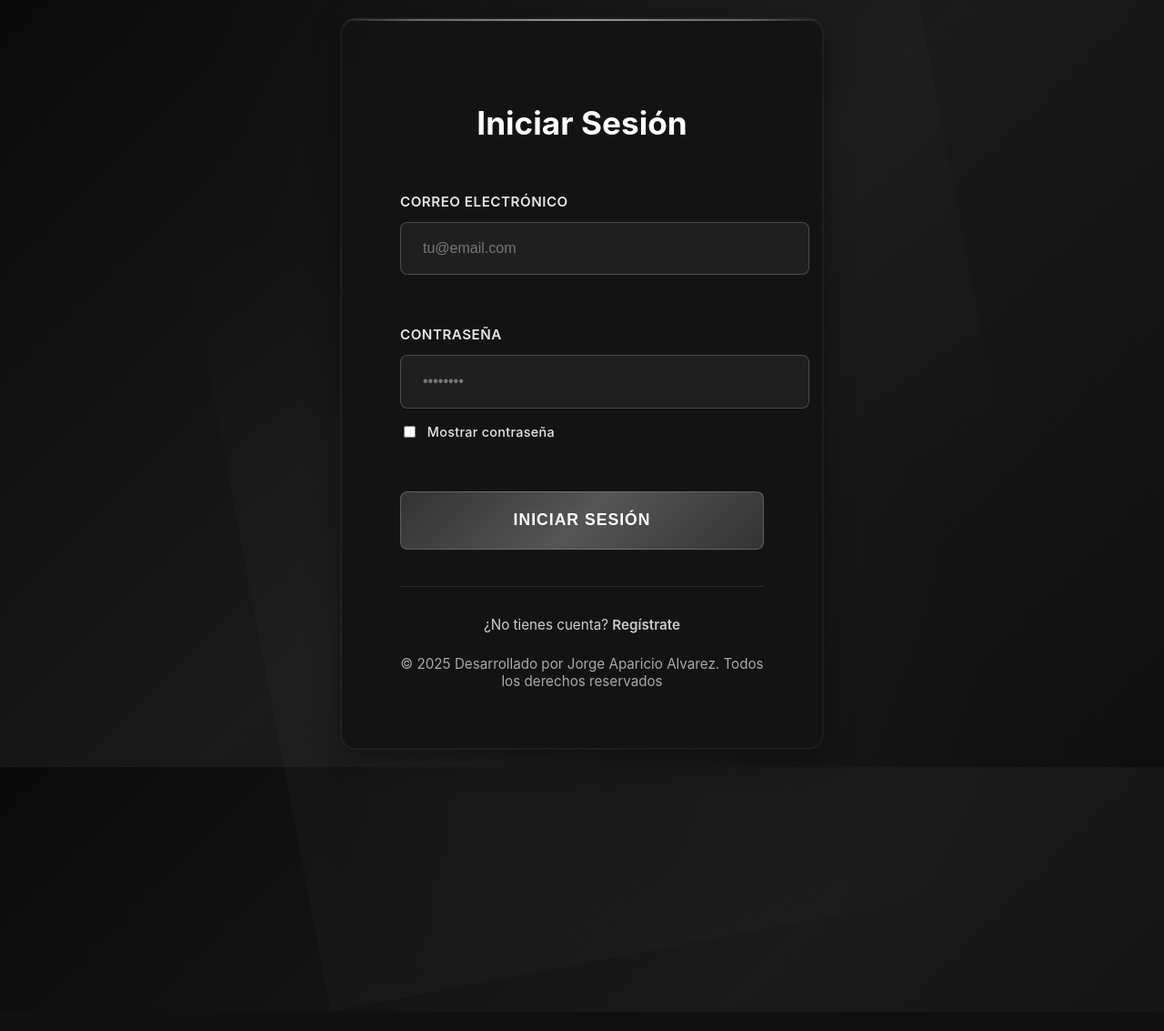
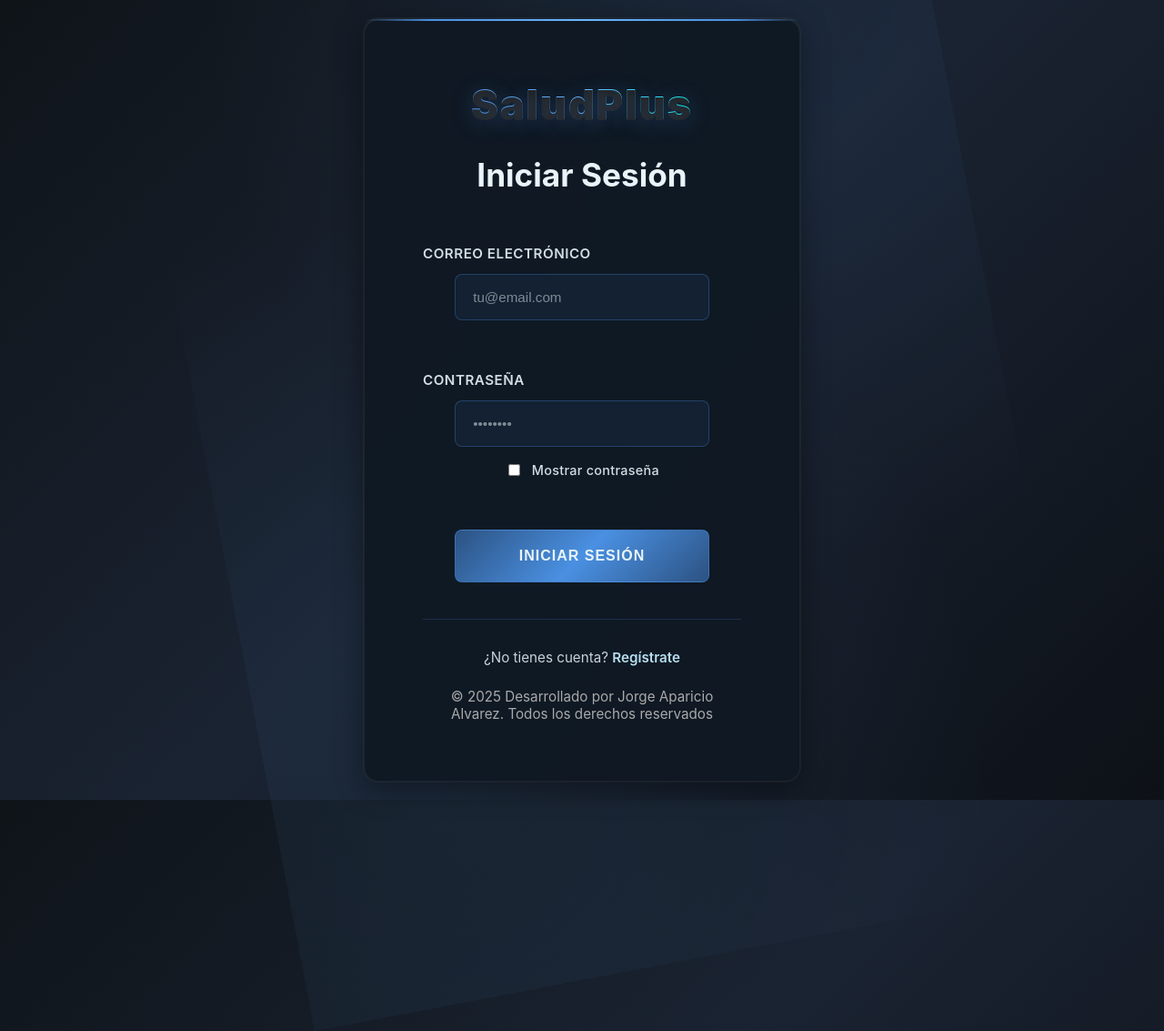
Before and after one commit to Japaricio2004/SaludPlus, a Flask app: page /login in a window 1280 px wide. Shown: the whole page at 91% size. Before the commit the page ends 1112 px from the top, so only its background shows below. Run offline with Flask 3, Linux system fonts and the light colour scheme.

Commit message:
Update login.html

```diff
--- a/templates/login.html
+++ b/templates/login.html
@@ -7,7 +7,7 @@
 <style>
 body {
   font-family: 'Inter', 'Segoe UI', Tahoma, Geneva, Verdana, sans-serif;
-  background: linear-gradient(135deg, #0a0a0a 0%, #1a1a1a 50%, #0f0f0f 100%);
+  background: linear-gradient(135deg, #0f1419 0%, #1a2332 50%, #0d1117 100%);
   min-height: 100vh;
   display: flex;
   justify-content: center;
@@ -22,8 +22,8 @@ body {
   width: 100%;
   height: 100%;
   background-image:
-    radial-gradient(circle at 20% 20%, rgba(64, 64, 64, 0.1) 0%, transparent 50%),
-    radial-gradient(circle at 80% 80%, rgba(96, 96, 96, 0.08) 0%, transparent 50%);
+    radial-gradient(circle at 20% 20%, rgba(45, 85, 135, 0.15) 0%, transparent 50%),
+    radial-gradient(circle at 80% 80%, rgba(65, 125, 185, 0.1) 0%, transparent 50%);
   animation: patternMove 30s linear infinite;
 }
 @keyframes patternMove {
@@ -33,11 +33,11 @@ body {
   75% { transform: translate(-20px, -20px) rotate(270deg); }
 }
 .register-container {
-  background: rgba(20, 20, 20, 0.95);
+  background: rgba(15, 25, 35, 0.95);
   backdrop-filter: blur(10px);
   padding: 4rem 4rem;
   border-radius: 16px;
-  width: 400px;
+  width: 350px;
   max-width: 95vw;
   position: relative;
   animation: containerFadeIn 0.8s ease-out;
@@ -58,13 +58,13 @@ body {
   left: 0;
   right: 0;
   height: 2px;
-  background: linear-gradient(90deg, transparent 0%, #666 15%, #999 50%, #666 85%, transparent 100%);
+  background: linear-gradient(90deg, transparent 0%, #4a90e2 15%, #6bb6ff 50%, #4a90e2 85%, transparent 100%);
   border-radius: 16px 16px 0 0;
 }
 h2 {
   text-align: center;
   margin-bottom: 3.5rem;
-  color: #ffffff;
+  color: #e8f4f8;
   font-size: 2.2rem;
   font-weight: 700;
   position: relative;
@@ -78,7 +78,7 @@ h2 {
 label {
   display: block;
   margin-bottom: 0.8rem;
-  color: rgba(255, 255, 255, 0.9);
+  color: rgba(232, 244, 248, 0.9);
   font-weight: 600;
   font-size: 0.95rem;
   text-transform: uppercase;
@@ -92,7 +92,7 @@ label::after {
   left: 0;
   width: 0;
   height: 1px;
-  background: #888;
+  background: #4a90e2;
   transition: width 0.3s ease;
 }
 .form-group:focus-within label::after {
@@ -101,53 +101,60 @@ label::after {
 .input-wrapper {
   position: relative;
   border-radius: 8px;
+  max-width: 280px;
+  margin: 0 auto;
 }
 input[type="email"],
 input[type="password"],
 input[type="text"] {
   width: 100%;
-  padding: 1.2rem 1.5rem;
-  border: 1px solid rgba(255, 255, 255, 0.2);
+  padding: 1rem 1.2rem;
+  border: 1px solid rgba(74, 144, 226, 0.3);
   border-radius: 8px;
-  font-size: 1rem;
-  background: rgba(255, 255, 255, 0.05);
-  color: #fff;
+  font-size: 0.95rem;
+  background: rgba(74, 144, 226, 0.08);
+  color: #e8f4f8;
   transition: all 0.3s ease;
   position: relative;
   z-index: 2;
   font-weight: 400;
+  box-sizing: border-box;
 }
 input[type="email"]::placeholder,
 input[type="password"]::placeholder,
 input[type="text"]::placeholder {
-  color: rgba(255, 255, 255, 0.4);
+  color: rgba(232, 244, 248, 0.5);
 }
 input[type="email"]:focus,
 input[type="password"]:focus,
 input[type="text"]:focus {
   outline: none;
-  border-color: #666;
-  background: rgba(255, 255, 255, 0.08);
-  box-shadow: 0 0 0 3px rgba(255, 255, 255, 0.05);
+  border-color: #6bb6ff;
+  background: rgba(107, 182, 255, 0.12);
+  box-shadow: 0 0 0 3px rgba(74, 144, 226, 0.15);
 }
 .show-password {
   margin-top: 1rem;
   display: flex;
   align-items: center;
+  justify-content: center;
   user-select: none;
   cursor: pointer;
-  color: rgba(255, 255, 255, 0.8);
+  color: rgba(232, 244, 248, 0.85);
   transition: all 0.3s ease;
   z-index: 2;
   position: relative;
+  max-width: 280px;
+  margin-left: auto;
+  margin-right: auto;
 }
 .show-password:hover {
-  color: #ccc;
+  color: #b8dff0;
 }
 .show-password input {
   margin-right: 0.8rem;
   cursor: pointer;
-  accent-color: #888;
+  accent-color: #4a90e2;
 }
 .show-password label {
   margin: 0;
@@ -161,15 +168,18 @@ input[type="text"]:focus {
   position: relative;
   margin: 3.5rem 0 2.5rem 0;
   border-radius: 8px;
+  max-width: 280px;
+  margin-left: auto;
+  margin-right: auto;
 }
 button {
   width: 100%;
-  padding: 1.3rem;
-  background: linear-gradient(135deg, #333 0%, #555 50%, #333 100%);
-  color: #fff;
-  border: 1px solid rgba(255, 255, 255, 0.2);
+  padding: 1.2rem;
+  background: linear-gradient(135deg, #2c5282 0%, #4a90e2 50%, #2c5282 100%);
+  color: #e8f4f8;
+  border: 1px solid rgba(74, 144, 226, 0.4);
   border-radius: 8px;
-  font-size: 1.1rem;
+  font-size: 1rem;
   font-weight: 700;
   cursor: pointer;
   transition: all 0.3s ease;
@@ -190,14 +200,14 @@ button:active {
   text-align: center;
   margin-top: 2.5rem;
   padding-top: 2rem;
-  border-top: 1px solid rgba(255, 255, 255, 0.1);
-  color: rgba(255, 255, 255, 0.8);
+  border-top: 1px solid rgba(74, 144, 226, 0.2);
+  color: rgba(232, 244, 248, 0.85);
   z-index: 2;
   position: relative;
   font-size: 0.95rem;
 }
 .login-link a {
-  color: #ccc;
+  color: #b8dff0;
   text-decoration: none;
   font-weight: 600;
   transition: all 0.3s ease;
@@ -210,11 +220,11 @@ button:active {
   left: 0;
   width: 0;
   height: 1px;
-  background: #999;
+  background: #6bb6ff;
   transition: width 0.3s ease;
 }
 .login-link a:hover {
-  color: #fff;
+  color: #e8f4f8;
 }
 .login-link a:hover::before {
   width: 100%;
@@ -281,10 +296,30 @@ button:active {
   }
 }
 </style>
+<style>
+.saludplus-title {
+  text-align: center;
+  font-size: 2.8rem;
+  font-weight: 900;
+  letter-spacing: 2px;
+  background: linear-gradient(90deg, #4a90e2 10%, #6bb6ff 50%, #00ffe7 90%);
+  -webkit-background-clip: text;
+  -webkit-text-fill-color: transparent;
+  background-clip: text;
+  text-fill-color: transparent;
+  text-shadow: 0 4px 24px rgba(74,144,226,0.25), 0 1px 0 #222;
+  margin-bottom: 1.2rem;
+  margin-top: 0.2rem;
+  font-family: 'Inter', 'Segoe UI', Tahoma, Geneva, Verdana, sans-serif;
+  z-index: 3;
+  position: relative;
+}
+</style>
 </head>
 <body>
 <div class="subtle-pattern"></div>
 <div class="register-container">
+  <div class="saludplus-title">SaludPlus</div>
   <h2>Iniciar Sesión</h2>
   {% with messages = get_flashed_messages(with_categories=true) %}
     {% if messages %}
@@ -320,8 +355,8 @@ const inputs = document.querySelectorAll('input[type="email"], input[type="passw
 inputs.forEach(input => {
     input.addEventListener('blur', function() {
         if (this.value.length > 0) {
-            this.style.borderColor = '#666';
-            this.style.boxShadow = '0 0 8px rgba(255, 255, 255, 0.1)';
+            this.style.borderColor = '#6bb6ff';
+            this.style.boxShadow = '0 0 8px rgba(107, 182, 255, 0.3)';
         }
     });
 });
```
Also changed, not shown: other parts of templates/login.html (+9 -4 lines).
